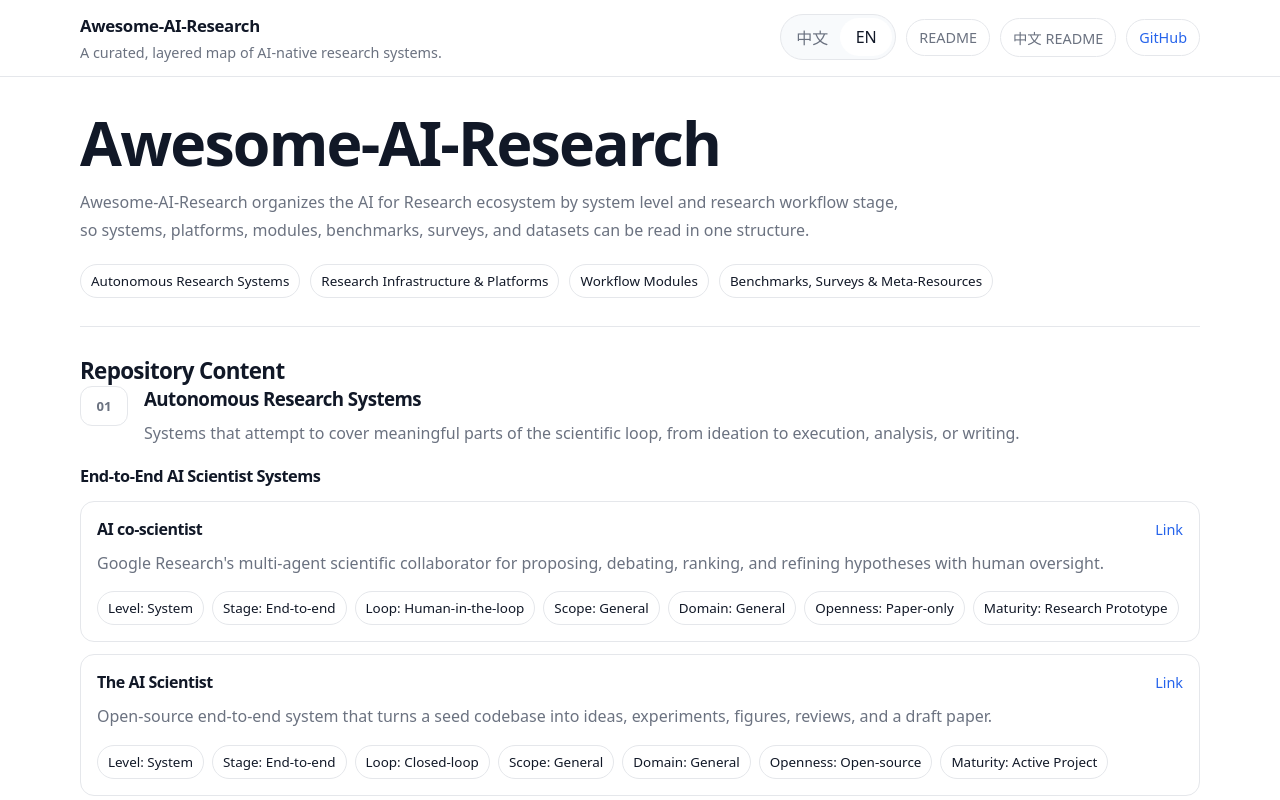
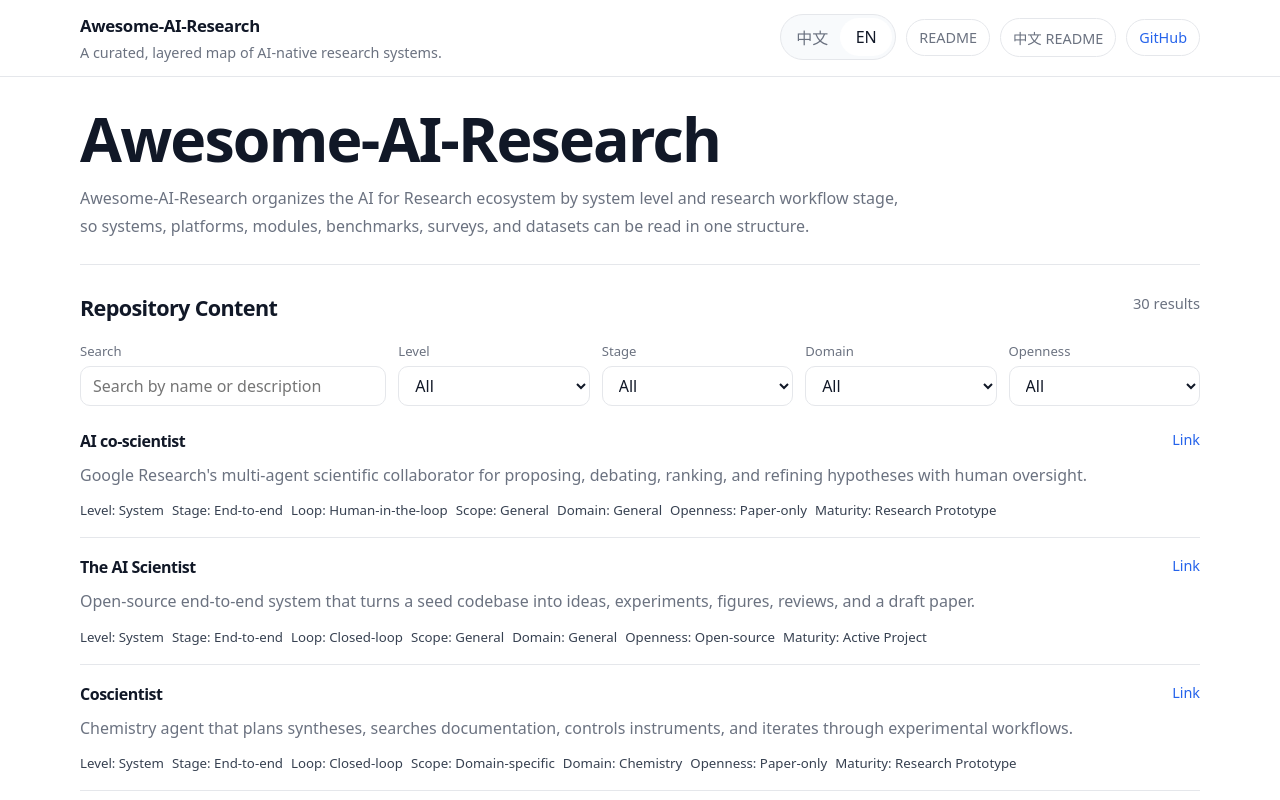
Before and after one commit to Research-Equality/awesome-ai-scientists, a React (Vite) app in the folder website/: page / in a window 1280 px wide. Shown: the top 800 px of the page. Built offline with nearby package versions, Linux system fonts and the light colour scheme.

Commit message:
Turn website into filterable resource list

```diff
--- a/website/src/App.tsx
+++ b/website/src/App.tsx
@@ -1,11 +1,16 @@
 import { useEffect, useState } from "react";
-import { layerNotes, resources } from "./data/resources";
+import { resources } from "./data/resources";
 import { locales, type Language } from "./locales";
 
 const repositoryUrl = "https://github.com/Research-Equality/Awesome-AI-Research";
 
 function App() {
   const [language, setLanguage] = useState<Language>("en");
+  const [query, setQuery] = useState("");
+  const [level, setLevel] = useState<string>("All");
+  const [stage, setStage] = useState<string>("All");
+  const [domain, setDomain] = useState<string>("All");
+  const [openness, setOpenness] = useState<string>("All");
   const copy = locales[language];
 
   useEffect(() => {
@@ -13,16 +18,26 @@
     document.title = copy.documentTitle;
   }, [copy.documentTitle, language]);
 
-  const layers = layerNotes.map((layer) => {
-    const items = resources.filter((resource) => resource.layer === layer.title);
-    const subgroups = Array.from(new Set(items.map((resource) => resource.subgroup))).map(
-      (subgroup) => ({
-        subgroup,
-        items: items.filter((resource) => resource.subgroup === subgroup),
-      }),
-    );
+  const levelOptions = Array.from(new Set(resources.map((resource) => resource.level)));
+  const stageOptions = Array.from(new Set(resources.map((resource) => resource.stage)));
+  const domainOptions = Array.from(new Set(resources.map((resource) => resource.domain)));
+  const opennessOptions = Array.from(new Set(resources.map((resource) => resource.openness)));
 
-    return { layer, subgroups };
+  const normalizedQuery = query.trim().toLowerCase();
+
+  const filteredResources = resources.filter((resource) => {
+    const description = copy.resourceDescriptions[resource.id] ?? resource.description;
+    const matchesQuery =
+      normalizedQuery.length === 0 ||
+      resource.name.toLowerCase().includes(normalizedQuery) ||
+      description.toLowerCase().includes(normalizedQuery);
+
+    const matchesLevel = level === "All" || resource.level === level;
+    const matchesStage = stage === "All" || resource.stage === stage;
+    const matchesDomain = domain === "All" || resource.domain === domain;
+    const matchesOpenness = openness === "All" || resource.openness === openness;
+
+    return matchesQuery && matchesLevel && matchesStage && matchesDomain && matchesOpenness;
   });
 
   return (
@@ -76,37 +91,81 @@
         <section className="intro-block">
           <h1>Awesome-AI-Research</h1>
           <p>{copy.hero.purpose}</p>
-          <nav className="layer-nav" aria-label="Repository categories">
-            {layers.map(({ layer }, index) => (
-              <a key={layer.title} href={`#layer-${index + 1}`}>
-                {copy.names.layers[layer.title]}
-              </a>
-            ))}
-          </nav>
         </section>
 
         <section className="catalog-block">
+          <div className="catalog-header">
             <h2>{copy.sections.content}</h2>
+            <span className="results-count">
+              {filteredResources.length} {copy.filters.results}
+            </span>
+          </div>
 
-          {layers.map(({ layer, subgroups }, index) => (
-            <section className="layer-section" id={`layer-${index + 1}`} key={layer.title}>
-              <header className="layer-header">
-                <span className="layer-index">{`0${index + 1}`}</span>
-                <div>
-                  <h3>{copy.names.layers[layer.title]}</h3>
-                  <p>{copy.layerDescriptions[layer.title]}</p>
+          <div className="filters-row">
+            <label className="filter-field filter-search">
+              <span>{copy.filters.search}</span>
+              <input
+                type="search"
+                value={query}
+                placeholder={copy.filters.searchPlaceholder}
+                onChange={(event) => setQuery(event.target.value)}
+              />
+            </label>
+
+            <label className="filter-field">
+              <span>{copy.filters.level}</span>
+              <select value={level} onChange={(event) => setLevel(event.target.value)}>
+                <option value="All">{copy.filters.all}</option>
+                {levelOptions.map((value) => (
+                  <option key={value} value={value}>
+                    {copy.names.levels[value]}
+                  </option>
+                ))}
+              </select>
+            </label>
+
+            <label className="filter-field">
+              <span>{copy.filters.stage}</span>
+              <select value={stage} onChange={(event) => setStage(event.target.value)}>
+                <option value="All">{copy.filters.all}</option>
+                {stageOptions.map((value) => (
+                  <option key={value} value={value}>
+                    {copy.names.stages[value]}
+                  </option>
+                ))}
+              </select>
+            </label>
+
+            <label className="filter-field">
+              <span>{copy.filters.domain}</span>
+              <select value={domain} onChange={(event) => setDomain(event.target.value)}>
+                <option value="All">{copy.filters.all}</option>
+                {domainOptions.map((value) => (
+                  <option key={value} value={value}>
+                    {copy.names.domains[value]}
+                  </option>
+                ))}
+              </select>
+            </label>
+
+            <label className="filter-field">
+              <span>{copy.filters.openness}</span>
+              <select value={openness} onChange={(event) => setOpenness(event.target.value)}>
+                <option value="All">{copy.filters.all}</option>
+                {opennessOptions.map((value) => (
+                  <option key={value} value={value}>
+                    {copy.names.openness[value]}
+                  </option>
+                ))}
+              </select>
+            </label>
           </div>
-              </header>
-
-              {subgroups.map(({ subgroup, items }) => (
-                <section className="subgroup-section" key={`${layer.title}-${subgroup}`}>
-                  <h4>{copy.subgroupNames[subgroup] ?? subgroup}</h4>
 
           <div className="resource-list">
-                    {items.map((resource) => (
-                      <article className="resource-card" key={resource.id}>
+            {filteredResources.map((resource) => (
+              <article className="resource-item" key={resource.id}>
                 <div className="resource-head">
-                          <h5>{resource.name}</h5>
+                  <h3>{resource.name}</h3>
                   <a href={resource.url} target="_blank" rel="noreferrer">
                     {copy.labels.link}
                   </a>
@@ -129,10 +188,6 @@
             ))}
           </div>
         </section>
-              ))}
-            </section>
-          ))}
-        </section>
       </main>
 
       <footer className="site-footer">
--- a/website/src/locales/en.ts
+++ b/website/src/locales/en.ts
@@ -27,6 +27,16 @@
   };
   sections: {
     content: string;
+  };
+  filters: {
+    search: string;
+    searchPlaceholder: string;
+    level: string;
+    stage: string;
+    domain: string;
+    openness: string;
+    all: string;
+    results: string;
   };
   labels: {
     level: string;
@@ -75,6 +85,16 @@
   },
   sections: {
     content: "Repository Content",
+  },
+  filters: {
+    search: "Search",
+    searchPlaceholder: "Search by name or description",
+    level: "Level",
+    stage: "Stage",
+    domain: "Domain",
+    openness: "Openness",
+    all: "All",
+    results: "results",
   },
   labels: {
     level: "Level",
--- a/website/src/locales/zh.ts
+++ b/website/src/locales/zh.ts
@@ -19,6 +19,16 @@
   },
   sections: {
     content: "仓库内容",
+  },
+  filters: {
+    search: "搜索",
+    searchPlaceholder: "按名称或简介搜索",
+    level: "层级",
+    stage: "阶段",
+    domain: "领域",
+    openness: "开放性",
+    all: "全部",
+    results: "条结果",
   },
   labels: {
     level: "层级",
--- a/website/src/styles.css
+++ b/website/src/styles.css
@@ -1,14 +1,12 @@
 :root {
   color-scheme: light;
   --bg: #ffffff;
-  --surface: #ffffff;
-  --surface-muted: #f8fafc;
   --border: #e5e7eb;
   --text: #111827;
   --muted: #6b7280;
   --accent: #2563eb;
+  --surface-muted: #f8fafc;
   --container: 1120px;
-  --radius: 14px;
 }
 
 * {
@@ -41,7 +39,9 @@
   text-decoration: none;
 }
 
-button {
+button,
+input,
+select {
   font: inherit;
 }
 
@@ -59,7 +59,9 @@
 }
 
 .header-row,
-.footer-row {
+.footer-row,
+.resource-head,
+.catalog-header {
   display: flex;
   align-items: flex-start;
   justify-content: space-between;
@@ -71,19 +73,22 @@
   padding: 14px 0;
 }
 
-.brand-block {
-  min-width: 0;
-}
-
 .brand-title {
   font-size: 1.05rem;
   font-weight: 700;
   letter-spacing: -0.02em;
 }
 
+.brand-subtitle,
+.intro-block p,
+.resource-description,
+.footer-row p,
+.results-count {
+  color: var(--muted);
+}
+
 .brand-subtitle {
   margin: 6px 0 0;
-  color: var(--muted);
   font-size: 0.9rem;
 }
 
@@ -125,7 +130,8 @@
   font-size: 0.9rem;
 }
 
-.header-link-primary {
+.header-link-primary,
+.resource-head a {
   color: var(--accent);
 }
 
@@ -134,15 +140,13 @@
 }
 
 .intro-block {
-  padding: 4px 0 28px;
+  padding-bottom: 24px;
   border-bottom: 1px solid var(--border);
 }
 
 .intro-block h1,
 .catalog-block h2,
-.layer-header h3,
-.subgroup-section h4,
-.resource-head h5 {
+.resource-head h3 {
   margin: 0;
   letter-spacing: -0.03em;
 }
@@ -155,26 +159,7 @@
 .intro-block p {
   max-width: 52rem;
   margin: 14px 0 0;
-  color: var(--muted);
   line-height: 1.75;
-}
-
-.layer-nav {
-  display: flex;
-  flex-wrap: wrap;
-  gap: 10px;
-  margin-top: 20px;
-}
-
-.layer-nav a,
-.resource-tags span {
-  display: inline-flex;
-  align-items: center;
-  padding: 7px 10px;
-  border: 1px solid var(--border);
-  border-radius: 999px;
-  background: var(--surface);
-  font-size: 0.84rem;
 }
 
 .catalog-block {
@@ -182,79 +167,66 @@
 }
 
 .catalog-block h2 {
-  font-size: 1.4rem;
+  font-size: 1.35rem;
 }
 
-.layer-section + .layer-section {
-  margin-top: 42px;
+.results-count {
+  font-size: 0.92rem;
+  white-space: nowrap;
 }
 
-.layer-header {
+.filters-row {
   display: grid;
-  grid-template-columns: 48px minmax(0, 1fr);
-  gap: 16px;
-  align-items: start;
-  margin-bottom: 18px;
+  grid-template-columns: minmax(0, 1.6fr) repeat(4, minmax(140px, 1fr));
+  gap: 12px;
+  margin: 20px 0 24px;
 }
 
-.layer-index {
-  display: inline-flex;
-  align-items: center;
-  justify-content: center;
-  min-height: 40px;
-  border: 1px solid var(--border);
-  border-radius: 12px;
+.filter-field {
+  display: grid;
+  gap: 6px;
+}
+
+.filter-field span {
   color: var(--muted);
   font-size: 0.82rem;
-  font-weight: 600;
 }
 
-.layer-header p {
-  margin: 8px 0 0;
-  color: var(--muted);
-  line-height: 1.75;
-}
-
-.subgroup-section + .subgroup-section {
-  margin-top: 22px;
-}
-
-.subgroup-section h4 {
-  margin-bottom: 14px;
-  font-size: 1.02rem;
+.filter-field input,
+.filter-field select {
+  width: 100%;
+  min-height: 40px;
+  padding: 0 12px;
+  border: 1px solid var(--border);
+  border-radius: 10px;
+  background: #ffffff;
+  color: var(--text);
 }
 
 .resource-list {
   display: grid;
-  gap: 12px;
 }
 
-.resource-card {
-  padding: 16px;
-  border: 1px solid var(--border);
-  border-radius: var(--radius);
-  background: var(--surface);
+.resource-item {
+  padding: 18px 0;
+  border-top: 1px solid var(--border);
 }
 
-.resource-head {
-  display: flex;
-  align-items: baseline;
-  justify-content: space-between;
-  gap: 12px;
+.resource-item:first-child {
+  border-top: 0;
+  padding-top: 0;
 }
 
-.resource-head h5 {
+.resource-head h3 {
   font-size: 1rem;
 }
 
 .resource-head a {
-  color: var(--accent);
   font-size: 0.9rem;
 }
 
 .resource-description {
   margin: 10px 0 0;
-  color: var(--muted);
   line-height: 1.72;
 }
 
@@ -262,7 +234,14 @@
   display: flex;
   flex-wrap: wrap;
   gap: 8px;
-  margin-top: 14px;
+  margin-top: 12px;
+}
+
+.resource-tags span {
+  display: inline-flex;
+  align-items: center;
+  color: #374151;
+  font-size: 0.83rem;
 }
 
 .site-footer {
@@ -272,30 +251,31 @@
 
 .footer-row p {
   margin: 0;
-  color: var(--muted);
 }
 
 .footer-row a {
   color: var(--muted);
 }
 
-@media (max-width: 800px) {
+@media (max-width: 920px) {
+  .filters-row {
+    grid-template-columns: repeat(2, minmax(0, 1fr));
+  }
+}
+
+@media (max-width: 720px) {
+  .container {
+    width: min(calc(100% - 20px), var(--container));
+  }
+
   .header-row,
   .footer-row,
+  .catalog-header,
   .resource-head {
     flex-direction: column;
   }
 
-  .container {
-    width: min(calc(100% - 20px), var(--container));
-  }
-
-  .main-content {
-    padding-top: 24px;
-  }
-
-  .layer-header {
+  .filters-row {
     grid-template-columns: 1fr;
-    gap: 10px;
   }
 }
```
Lines whose indentation alone changed are shown as unchanged.
